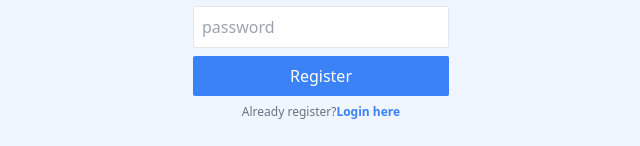
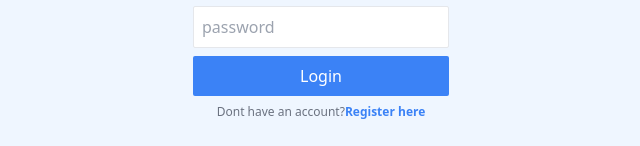
Before and after one commit to QQ5YU/realtime-chat, a React (Vite) app in the folder client/: page / in a window 1280 px wide. Shown: the part 362-508 px from the top of the page, without its empty margins (319-959 px from the left). Built offline with nearby package versions, Linux system fonts and the light colour scheme; no server answers.

Commit message:
handle login feature

```diff
--- /dev/null
+++ b/client/src/Routes.jsx
@@ -0,0 +1,12 @@
+import RegisterAndLogin from "./components/RegisterAndLogin";
+import Chat from "./components/Chat";
+import { useContext } from "react";
+import { UserContext } from "./contexts/UserContext";
+
+export default function Routes() {
+  const { id } = useContext(UserContext);
+
+  if (id) {
+    return <Chat />;
+  } else return <RegisterAndLogin />;
+}
--- a/client/src/components/RegisterAndLogin.jsx
+++ b/client/src/components/RegisterAndLogin.jsx
@@ -5,7 +5,7 @@ import { UserContext } from "../contexts/UserContext";
 export default function RegisterAndLogin() {
   const [username, setUsername] = useState("");
   const [password, setPassword] = useState("");
-  const [isLoginOrRegister, setLoginOrRegister] = useState("Register");
+  const [isLoginOrRegister, setLoginOrRegister] = useState("Login");
   const { setUsername: setLoggedInUsername, setId } = useContext(UserContext);
 
   const registerData = {
@@ -27,7 +27,7 @@ export default function RegisterAndLogin() {
 
   const handleRegister = async (e) => {
     e.preventDefault();
-    const url = isLoginOrRegister === "Register" ? "/register" : "/login";
+    const url = isLoginOrRegister === "Register" ? "register" : "login";
     const { data } = await axiosInstance.post(url, registerData);
     setLoggedInUsername(username);
     setId(data.id);
@@ -37,20 +37,24 @@ export default function RegisterAndLogin() {
     <div className="bg-blue-50 h-screen flex items-center">
       <form className="w-64 mx-auto" onSubmit={handleRegister}>
         <input
+          value={username}
           type="text"
           placeholder="username"
           className="block w-full rounded-sm p-2 mb-2 border"
           onChange={handleSetUsername}
+          required
         />
         <input
           type="password"
           placeholder="password"
           className="block w-full rounded-sm p-2 mb-2 border"
           onChange={handleSetPassword}
+          value={password}
+          required
         />
 
         <button className="bg-blue-500 text-white block w-full rounded-sm p-2">
-          {isLoginOrRegister === "Login" ? "Login" : "Register"}
+          {isLoginOrRegister === "Register" ? "Register" : "Login"}
         </button>
 
         {isLoginOrRegister === "Register" ? (
--- a/client/src/contexts/UserContext.jsx
+++ b/client/src/contexts/UserContext.jsx
@@ -1,5 +1,6 @@
 import { useState, useEffect, createContext } from "react";
 import axiosInstance from "../axiosInstance";
+
 export const UserContext = createContext({});
 
 export function UserContextProvider({ children }) {
@@ -8,7 +9,7 @@ export function UserContextProvider({ children }) {
 
   useEffect(() => {
     axiosInstance.get("/profile").then((response) => {
-      setId(response.data.id);
+      setId(response.data.userId);
       setUsername(response.data.username);
     });
   }, []);
```
